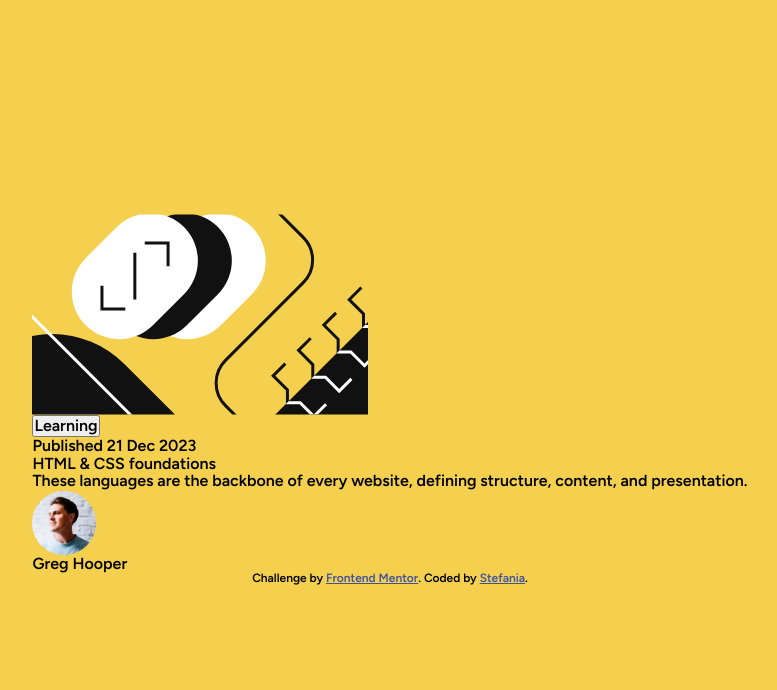
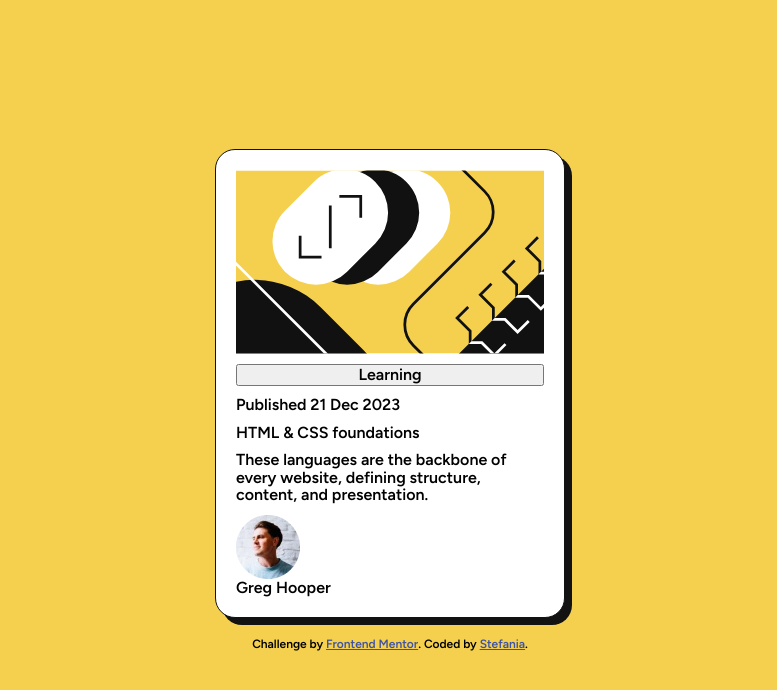
Before and after one commit to Goat3ggs/Blog-Preview-Card, a plain HTML site: page index.html in a window 1280 px wide. Shown: the whole page, without its empty margins (250-1027 px from the left). Drawn offline with Linux system fonts and the light colour scheme.

Commit message:
center the div and roughly style it

```diff
--- a/style.css
+++ b/style.css
@@ -60,5 +60,20 @@ body {
     min-height: 100vh;
 }
 
+.card-container {
+    background-color: var(--neutral-clr-100);
+    border: 1px solid var(--neutral-clr-600);
+    box-shadow: 7px 7px 0px 0px var(--neutral-clr-600);
+    border-radius: 20px;
+    overflow: hidden;
+    margin-inline: 25px;
+    margin-bottom: 20px;
+    padding: 20px;
+    max-width: 350px;
+
+    display: flex;
+    flex-direction: column;
+    gap: 10px;
+}
 .attribution { font-size: 12px; text-align: center; }
 .attribution a { color: hsl(228, 45%, 44%); }
```
